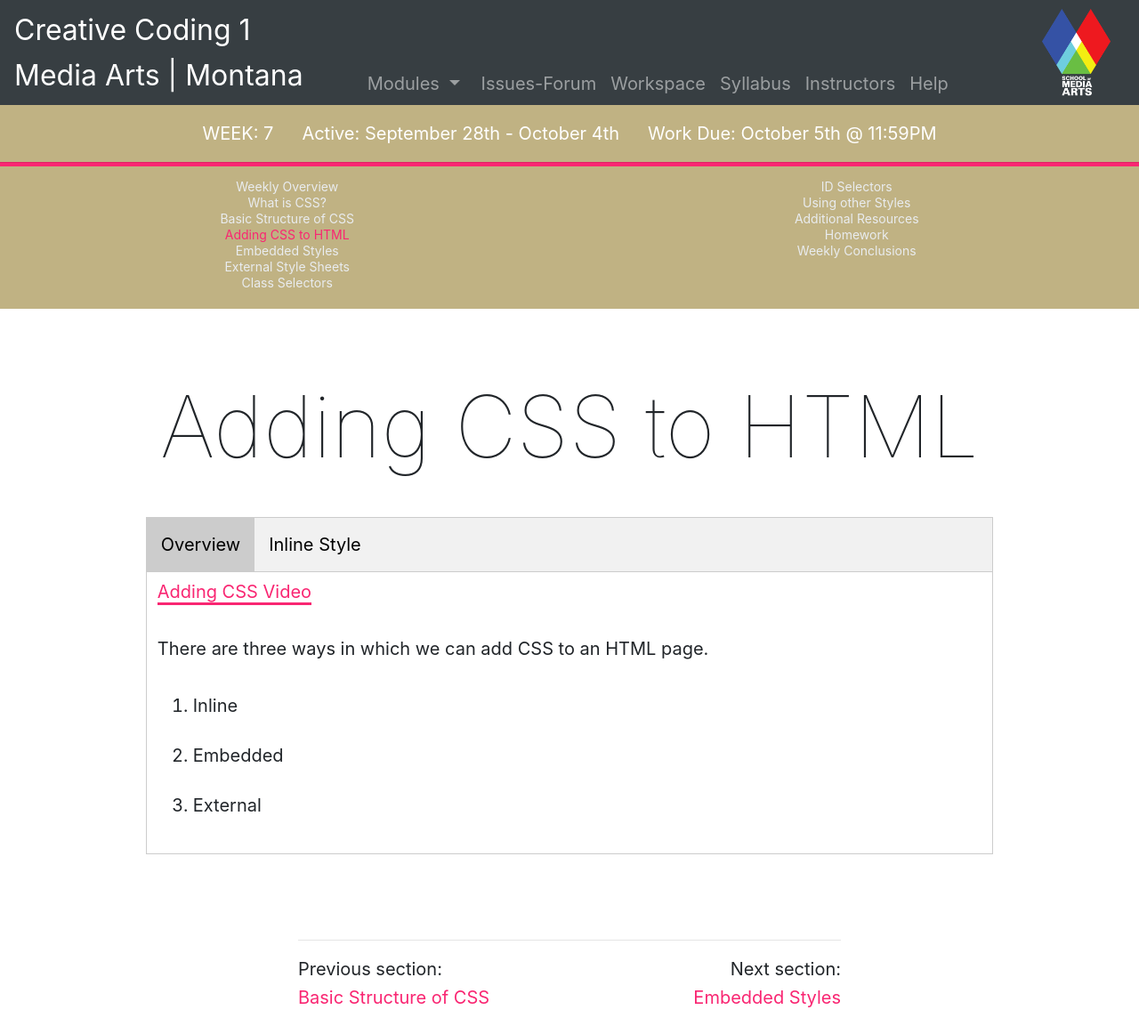
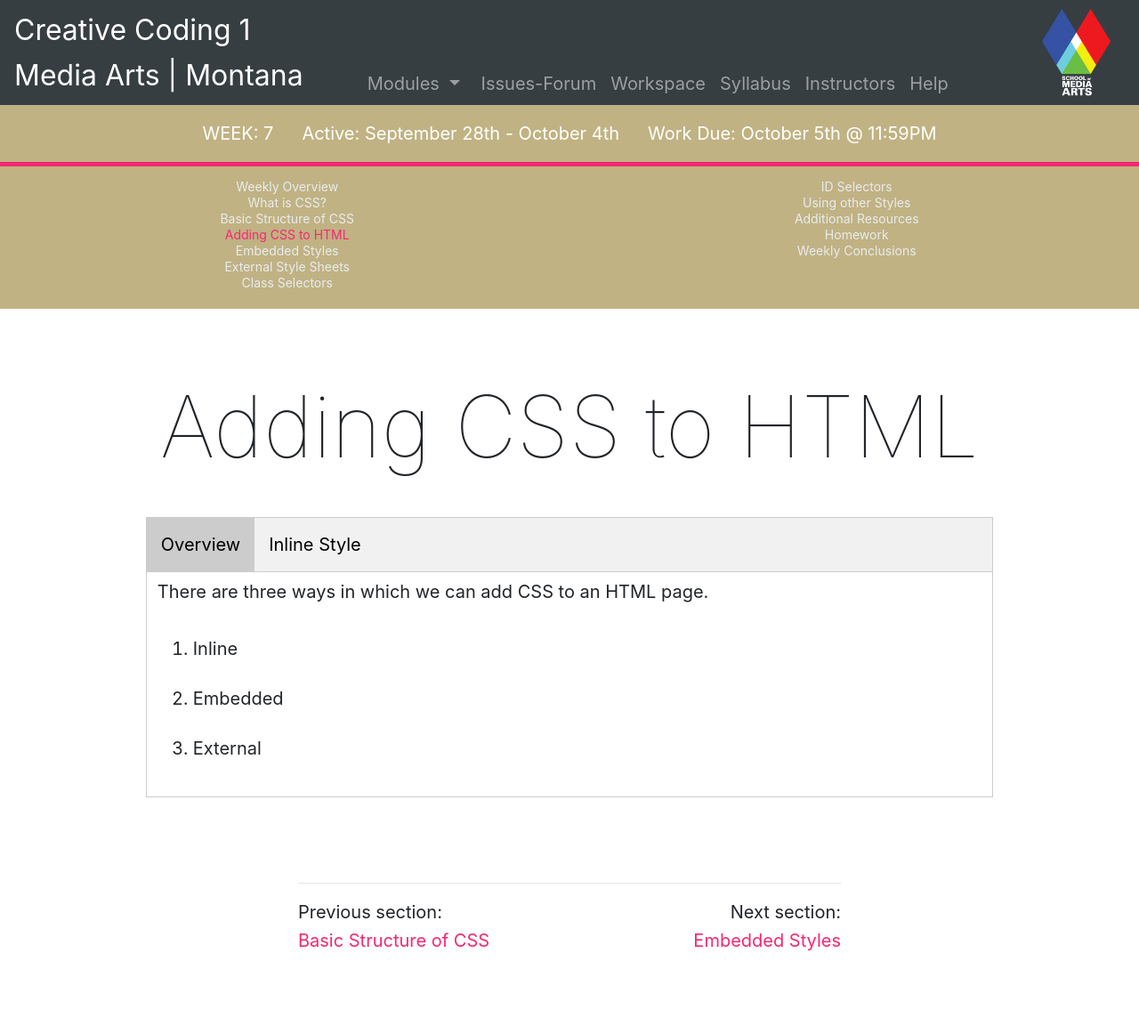
Before and after one commit to Montana-Media-Arts/120_CreativeCoding1-Fall2020, a Jekyll site: the page built from modules/week-7/_posts/2017-01-04-adding-css.md, in a window 1280 px wide. Shown: the whole page at 89% size. Built offline with Jekyll 4.4.1, drawn with Linux system fonts in a browser that asks for light colours; nearby versions of some CDN libraries; a script that is not in the unit is left out; after the commit the page ends 1089 px from its top, so only the background shows below that.

Commit message:
Update 2017-01-04-adding-css.md

```diff
--- a/modules/week-7/_posts/2017-01-04-adding-css.md
+++ b/modules/week-7/_posts/2017-01-04-adding-css.md
@@ -15,8 +15,6 @@ jotted: true
 <!-- Tab content -->
 <div id="Overview" class="tabcontent" style="display:block">
 
-<p><a href="//www.youtube.com/embed/ZJxsUddqZrw" data-lity>Adding CSS Video</a></p>
-
 <p>There are three ways in which we can add CSS to an HTML page.</p>
 <ol>
 <li>Inline</li>
```
Also changed, not shown: other parts of modules/week-7/_posts/2017-01-04-adding-css.md (+2 -0 lines).
